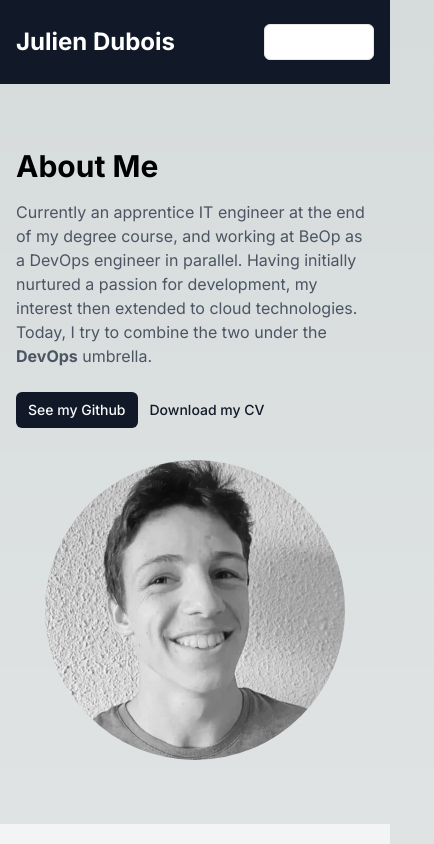
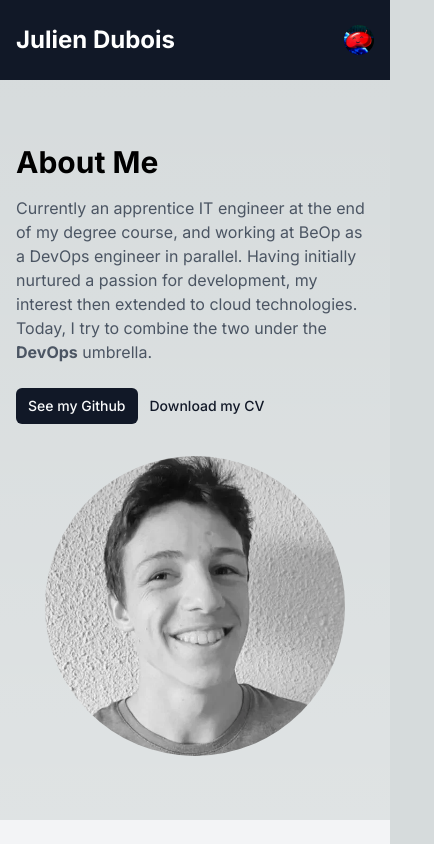
Before and after one commit to RedbeanGit/portfolio, a Next.js app: page / in a window 390 px wide. Shown: the top 844 px of the page, 434 px wide, since content can reach past the window. Built offline with nearby package versions, Linux system fonts and the light colour scheme; a web font is replaced by a local one.

Commit message:
fix: responsiveness
Signed-off-by: RedbeanGit <dubois.julien.mail@gmail.com>

```diff
--- a/src/app/page.tsx
+++ b/src/app/page.tsx
@@ -58,9 +58,23 @@ export default function Home() {
               Contact
             </Link>
           </nav>
-          <Button asChild className="md:hidden" size="sm" variant="outline">
-            <Link href="#">Get in Touch</Link>
-          </Button>
+          <Link
+            href="https://github.com/RedbeanGit"
+            target="_blank"
+            title="My Github profile"
+          >
+            <Image
+              alt="Redbean Logo"
+              className="rounded-full"
+              width={30}
+              height={30}
+              src="/redbean.webp"
+              style={{
+                aspectRatio: "30/30",
+                objectFit: "cover",
+              }}
+            />
+          </Link>
         </div>
       </header>
       <main className="flex-1">
@@ -310,9 +324,9 @@ export default function Home() {
         </section>
       </main>
       <footer className="bg-gray-900 text-white py-6 px-4 md:px-8 lg:px-12">
-        <div className="container mx-auto flex justify-between items-center">
+        <div className="container mx-auto flex justify-between items-center flex-col sm:flex-row">
           <p className="text-sm">© 2024 Julien Dubois</p>
-          <div className="flex space-x-4">
+          <div className="flex mt-4 sm:mt-0 sm:space-x-4 flex-col sm:flex-row items-center">
             <Link
               className="hover:underline"
               href="https://www.linkedin.com/in/julien-dubois-it/"
```
Also changed, not shown: public/redbean.webp (added).
